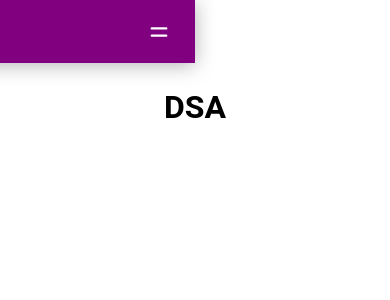
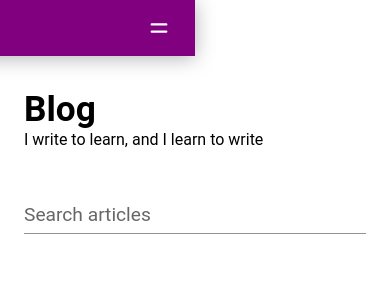
Before and after one commit to AlekoDimitrov/alekodimitrov.com-personal, a Next.js app: page /blog in a window 390 px wide. Shown: the top 300 px of the page. Built offline with nearby package versions, Linux system fonts and the light colour scheme.

Commit message:
Navbar links code cleanup

```diff
--- a/next.config.js
+++ b/next.config.js
@@ -16,5 +16,5 @@ module.exports = nextConfig;
 
 const withMDX = require("@next/mdx")();
 module.exports = withMDX({
-  pageExtensions: ["js", "jsx", "tx", "tsx", "md", "mdx"],
+  pageExtensions: ["tx", "tsx", "md", "mdx"],
 });
--- a/src/components/Navbar/Navbar.tsx
+++ b/src/components/Navbar.tsx
@@ -11,7 +11,7 @@ import React, { useState } from "react";
 import { Box, height, width } from "@mui/system";
 import MobileNavigation from "./MobileNavigation";
 import { motion } from "framer-motion";
-import LogoSvg from "!@svgr/webpack!../../../public/alekodimitrov-logo.svg";
+import LogoSvg from "!@svgr/webpack!../../public/alekodimitrov-logo.svg";
 import Link from "next/link";
 
 const Navbar = (props: any) => {
@@ -52,21 +52,13 @@ const Navbar = (props: any) => {
               </a>
             </Link>
           </Box>
-          <Typography variant="h7" className="navbarH7">
+          <Box className={"navbarA"}>
             <a href={"#"}>Home</a>
-          </Typography>
-          <Typography variant="h7" className="navbarH7">
             <a href={"#"}>Blog</a>
-          </Typography>
-          <Typography variant="h7" className="navbarH7">
             <a href={"#"}>About</a>
-          </Typography>
-          <Typography variant="h7" className="navbarH7">
             <a href={"#"}>Projects</a>
-          </Typography>
-          <Typography variant="h7" className="navbarH7">
             <a href={"#"}>Contacts</a>
-          </Typography>
+          </Box>
           <Box
             onClick={setNavigationState}
             sx={{ display: { xs: "block", sm: "none" } }}
--- a/src/pages/_app.tsx
+++ b/src/pages/_app.tsx
@@ -2,8 +2,8 @@ import "../../styles/globals.css";
 import Head from "next/head";
 import type { AppProps } from "next/app";
 import { Box } from "@mui/system";
-import Navbar from "../components/Navbar/Navbar";
-import MobileNavigation from "../components/Navbar/MobileNavigation";
+import Navbar from "../components/Navbar";
+import MobileNavigation from "../components/MobileNavigation";
 import { useState } from "react";
 import { AnimatePresence } from "framer-motion";
 import { createTheme, ThemeProvider } from "@mui/material";
@@ -30,6 +30,13 @@ theme.typography.body1 = {
   fontSize: "1.2rem",
   [theme.breakpoints.up("sm")]: {
     fontSize: "1.4rem",
+  },
+};
+
+theme.typography.body2 = {
+  fontSize: "1rem",
+  [theme.breakpoints.up("sm")]: {
+    fontSize: "1.2rem",
   },
 };
 
@@ -62,8 +69,9 @@ function MyApp({ Component, pageProps }: AppProps) {
           <meta name="msapplication-TileColor" content="#9f00a7" />
           <meta name="theme-color" content="#ffffff" />
         </Head>
+
         <Box display={"flex"} justifyContent={"center"}>
-          <Box maxWidth={768}>
+          <Box maxWidth={768} width={768}>
             <Navbar
               setMobileNavigation={setMobileNavigation}
               mobileNavigation={mobileNavigation}
--- a/src/pages/blog.tsx
+++ b/src/pages/blog.tsx
@@ -1,13 +1,27 @@
-import { Box } from "@mui/material";
+import { Box, TextField, Typography } from "@mui/material";
 import React from "react";
 
 const Blog = () => {
   return (
-    <>
-      <Box padding={3} mt={8}>
-        <h1>DSA</h1>
-      </Box>
-    </>
+    <Box
+      padding={3}
+      sx={{
+        display: "flex",
+        flexDirection: "column",
+        justifyContent: "center",
+        marginTop: { xs: 8, sm: 14 },
+      }}
+    >
+      <Typography variant="h1">Blog</Typography>
+      <Typography variant="body2" mb={4}>
+        I write to learn, and I learn to write
+      </Typography>
+      <TextField
+        id="standard-basic"
+        label="Search articles"
+        variant="standard"
+      />
+    </Box>
   );
 };
 
--- a/styles/globals.css
+++ b/styles/globals.css
@@ -87,9 +87,9 @@ p {
   margin-top: 4px;
 }
 
-.navbarH7 {
-  margin-top: 7px;
-  flex: 1;
+.navbarA {
+  margin-top: 9px;
+  flex: 7;
   display: none;
 }
 
@@ -110,8 +110,9 @@ p {
     margin-top: 15px;
     fill: black;
   }
-  .navbarH7 {
-    display: block;
+  .navbarA {
+    display: flex;
+    justify-content: space-between;
   }
   .heroP {
     font-size: 1rem;
```
Also changed, not shown: src/components/Hero.tsx (renamed from src/components/Hero/Hero.tsx, +8 -6 lines), src/pages/index.tsx (+5 -5 lines), src/components/Footer.tsx (renamed from src/components/Footer/Footer.tsx), src/components/LatestPosts.tsx (renamed from src/components/LatestPosts/LatestPosts.tsx), src/components/MobileNavigation.tsx (renamed from src/components/Navbar/MobileNavigation.tsx).
